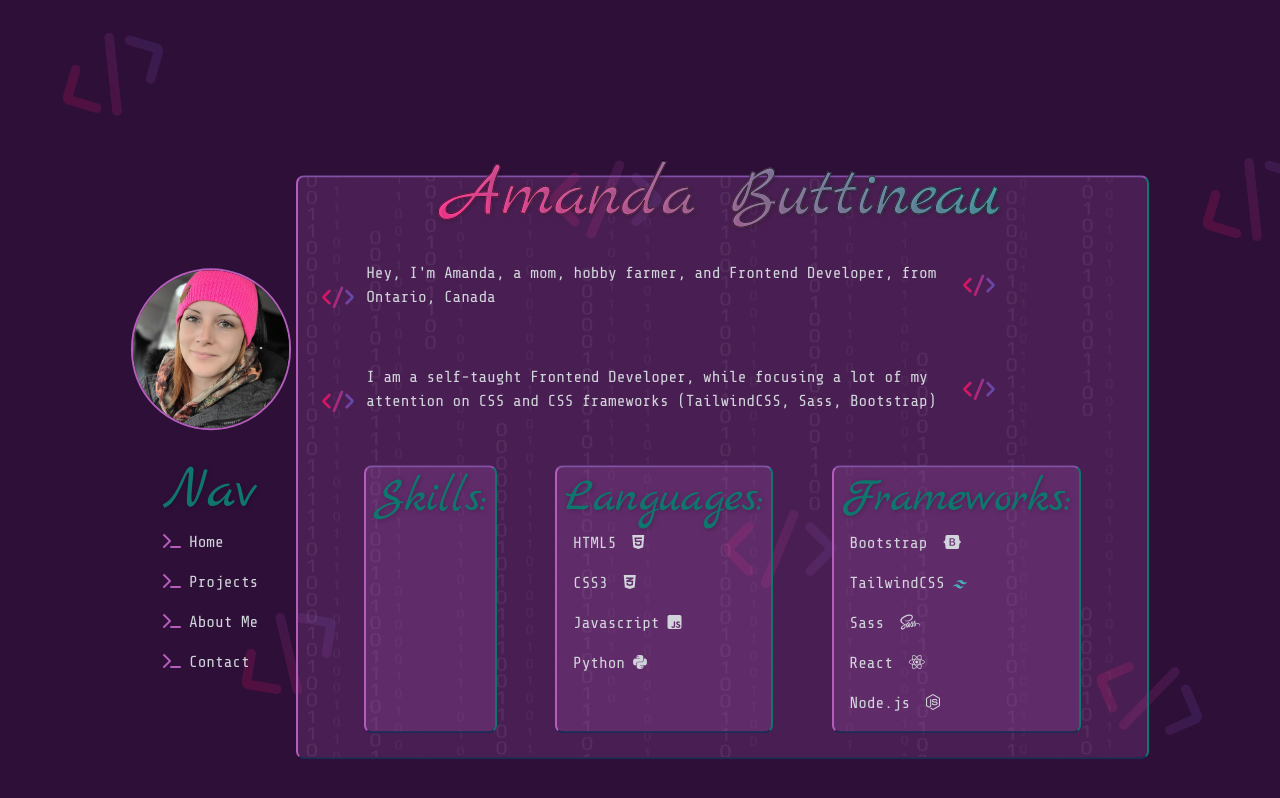
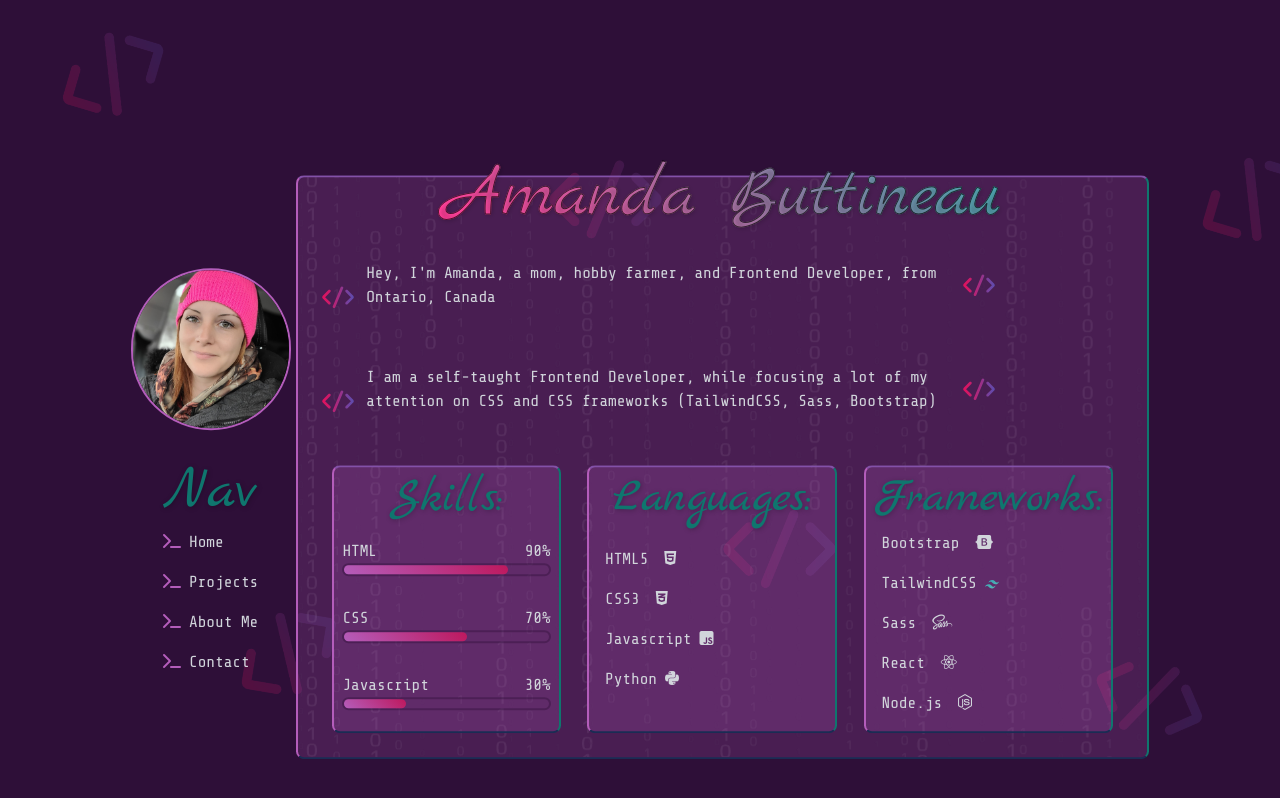
Before and after one commit to ab1820/Website2.0, a website: page index.html in a window 1280 px wide. Drawn offline with nearby package versions, Linux system fonts and the light colour scheme.

Commit message:
Keyframes and skillsbar added and working!

```diff
--- a/index.html
+++ b/index.html
@@ -134,20 +134,53 @@
         >
           <!-- SKILLS DIV -->
           <div
-            class="skills border-2 border-b-[#1a2c54] border-t-[#8351a8] border-r-[#0f766e] border-l-[#b45dbb] rounded-lg p-2"
+            class="my-skills border-2 border-b-[#1a2c54] border-t-[#8351a8] border-r-[#0f766e] border-l-[#b45dbb] rounded-lg p-2"
           >
             <h3
-              class="font-headings antialiased text-5xl text-teal-700 nav inline-block"
+              class="font-headings antialiased text-5xl text-teal-700 nav inline-block px-12 pb-4"
             >
               Skills:
             </h3>
+            <!-- SKILLS BARS KEYFRAMES -->
+            <div class="wrapper">
+              <div class="container">
+                <div class="skills">
+                  <div class="details">
+                    <span class="font-body text-gray-300">HTML</span>
+                    <span class="font-body text-gray-300">90%</span>
+                  </div>
+                  <div class="bar">
+                    <div id="html-bar"></div>
+                  </div>
+                </div>
+                <div class="skills">
+                  <div class="details">
+                    <span class="font-body text-gray-300">CSS</span>
+                    <span class="font-body text-gray-300">70%</span>
+                  </div>
+                  <div class="bar">
+                    <div id="css-bar"></div>
+                  </div>
+                </div>
+                <div class="skills">
+                  <div class="details">
+                    <span class="font-body text-gray-300">Javascript</span>
+                    <span class="font-body text-gray-300">30%</span>
+                  </div>
+                  <div class="bar">
+                    <div id="js-bar"></div>
+                  </div>
+                </div>
+                </div>
+              </div>
+            <!-- END SKILLSBARS -->
           </div>
           <!-- LANGUAGES DIV -->
           <div
             class="languages border-2 border-b-[#1a2c54] border-t-[#8351a8] border-r-[#0f766e] border-l-[#b45dbb] rounded-lg p-2"
           >
             <h3
-              class="font-headings antialiased text-5xl text-teal-700 nav inline-block"
+              class="font-headings antialiased text-5xl text-teal-700 nav inline-block px-4 pb-4"
             >
               Languages:
             </h3>
--- a/src/input.css
+++ b/src/input.css
@@ -61,7 +61,7 @@ main::before {
   z-index: -3;
 }
 
-.skills,
+.my-skills,
 .languages,
 .frameworks {
   background-color: rgba(181, 93, 187, 0.212);
@@ -84,3 +84,78 @@ main::before {
 .talents-list {
   @apply text-gray-300 align-middle px-2 font-body w-9/12 2xl:w-10/12 py-2;
 }
+
+/* SKILLS BARS WITH KEYFRAMES */
+/* .wrapper{
+  position: absolute;
+  transform: translate(-50%,-50%);
+  left: 50%;
+  top: 50%;
+}
+.container{
+  width: 100%;
+  padding: 30px 30px 50px;
+  background-color: white;
+  border: 2px solid rgba(255,255,255,0.06);
+  border-radius: 10px;
+  box-shadow: 0 20px 30px rgba(0,0,0,0.2);
+  backdrop-filter: blur(10px);
+}
+.container *{
+  font-family: "Poppins",sans-serif;
+  color: black;
+  font-weight: 500;
+}
+h2{
+  margin-bottom: 50px;
+  letter-spacing: 2px;
+  text-align: center;
+  font-size: 33px;
+  font-weight: bold;
+} */
+.skills:not(:last-child) {
+  margin-bottom: 30px;
+}
+.details {
+  width: 100%;
+  display: flex;
+  justify-content: space-between;
+}
+.bar {
+  position: relative;
+
+  border: 2px solid #2e0f3863;
+
+  border-radius: 20px;
+}
+.bar div {
+  position: relative;
+  width: 0;
+  height: 9px;
+  border-radius: 10px;
+  background-image: linear-gradient(45deg, #b45dbb, #be185d);
+}
+#html-bar {
+  animation: html-fill 2s forwards;
+}
+@keyframes html-fill {
+  100% {
+    width: 80%;
+  }
+}
+#css-bar {
+  animation: css-fill 2s forwards;
+}
+@keyframes css-fill {
+  100% {
+    width: 60%;
+  }
+}
+#js-bar {
+  animation: js-fill 2s forwards;
+}
+@keyframes js-fill {
+  100% {
+    width: 30%;
+  }
+}
```
Also changed, not shown: dist/output.css.
